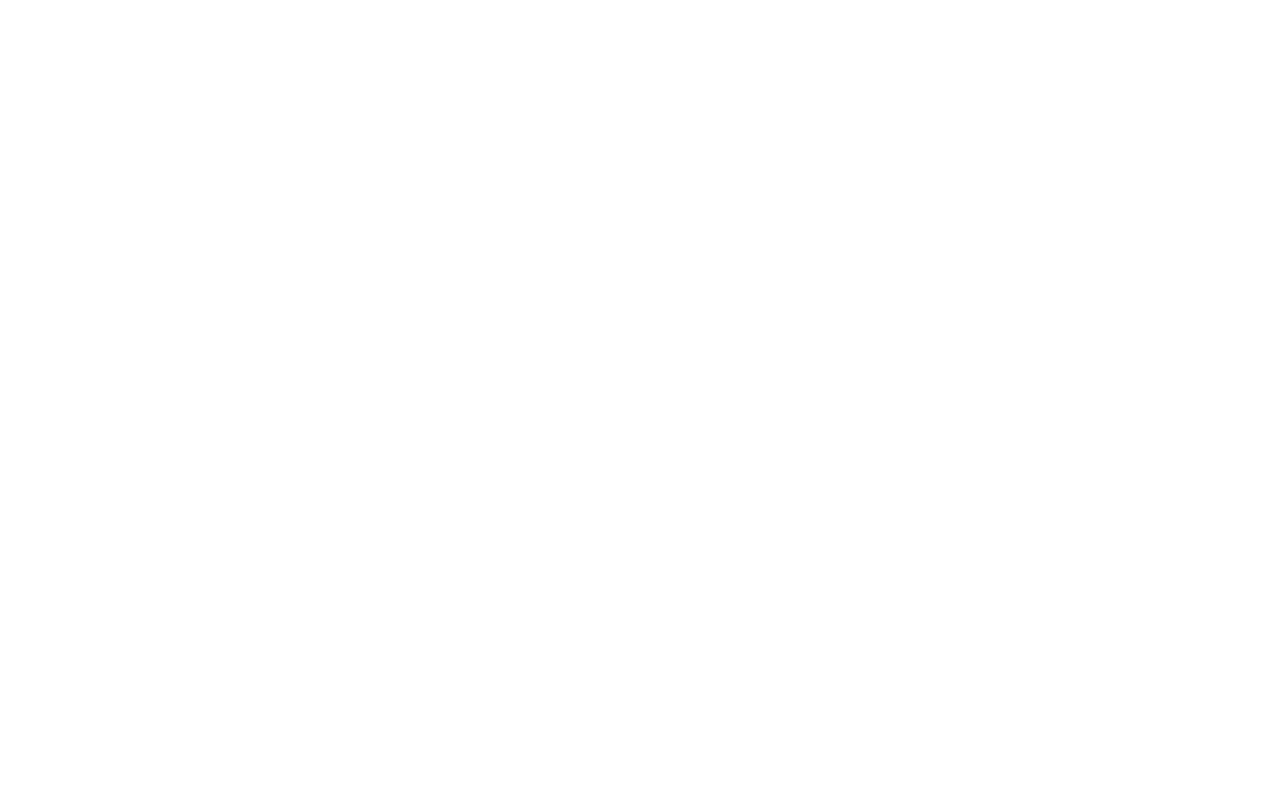
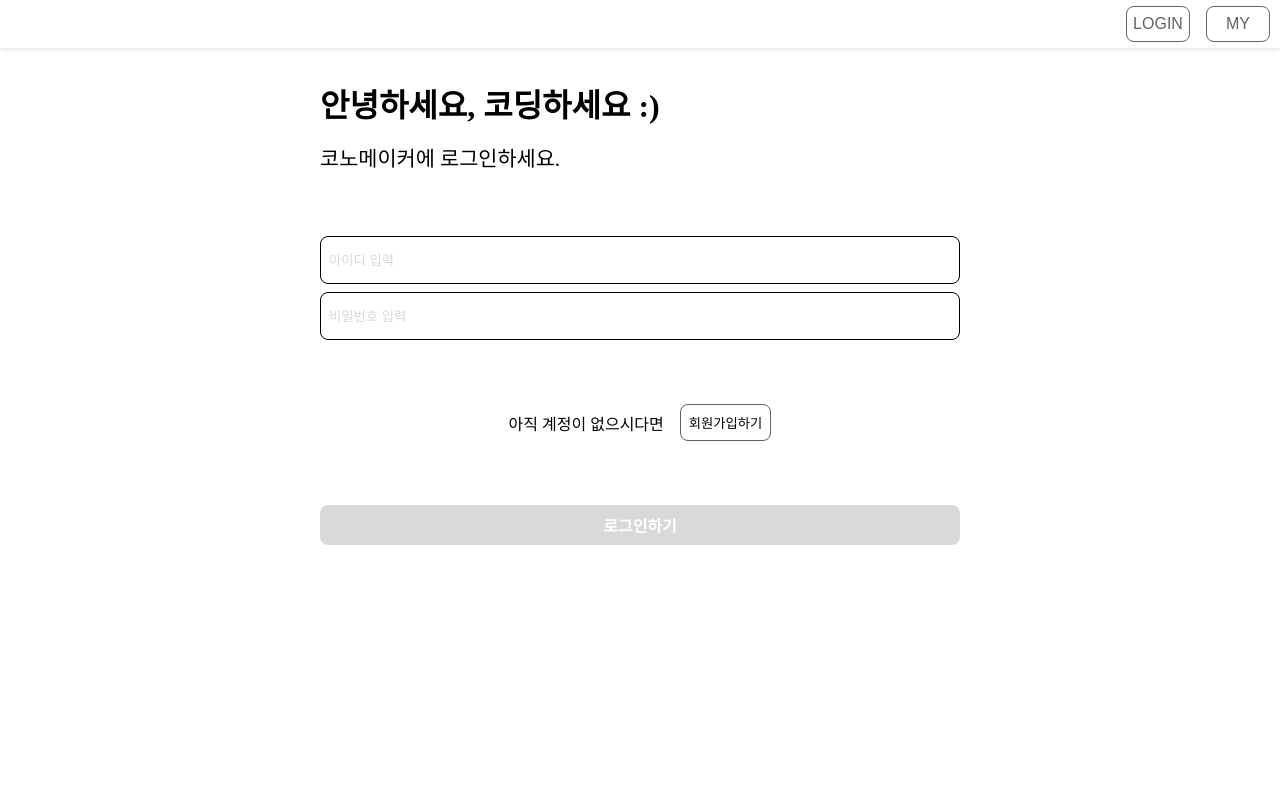
Before and after one commit to AlgorithmGenerator/AlgorithmGenerator-Web, a React (Vite) app in the folder conomoproject/: page /loginpage in a window 1280 px wide. Before the commit this address had no page. Shown: the top 800 px of the page. Built offline with nearby package versions, Linux system fonts and the light colour scheme.

Commit message:
[ADD] 로그인 화면 추가

```diff
--- a/conomoproject/src/Router.jsx
+++ b/conomoproject/src/Router.jsx
@@ -2,6 +2,9 @@
 import { BrowserRouter as Router, Route, Routes, useNavigate, useLocation } from 'react-router-dom';
 import Layout from './components/Layout';
 import HomePage from './pages/mainpage/mainpage';
+import LoginPage from './components/header/login';
+import SignupPage from './components/header/signup';
+import MyPage from './components/header/mypage';
 
 const AppRouter = () => {
     return (
@@ -9,6 +12,9 @@
             <Routes>
                 <Route path="/" element={<Layout />}>
                     <Route index element={<HomePage />} />
+                    <Route path='/loginpage' element={<LoginPage />} />
+                    <Route path='/signuppage' element={<SignupPage />} />
+                    <Route path='/mypage' element={<MyPage />} />
                 </Route>
             </Routes>
         </Router>
--- a/conomoproject/src/components/header/header.jsx
+++ b/conomoproject/src/components/header/header.jsx
@@ -10,7 +10,6 @@
   top: 0;
   width: 100%;
   height: 6vh;
-  z-index: 99;
   display: flex;
   flex-direction: row;
   align-items: center;
@@ -41,10 +40,21 @@
         navigate('/mypage');
     }
 
+    // 원래는 브라우저 로그인 기록 검사해서, 내역 있으면 바로 메인/없으면 로그인(회원가입) 화면 라우팅인데,
+    // 개발 단계에서는 빠른 UI 제작을 위해 일단 로그인/회원가입 화면으로 이동하는 버튼을 달아뒀어요.
+    // 나중에 기획대로 로직 변경하고, 지금은 간퍈하게 버튼 타고 들어가서 UI 만듭시당 ~
+
+    const GoLogin = () => {
+        navigate('/loginpage');
+    }
+
     return (
         <HeaderContainer>
             <CustomRow width='100%' justifyContent='space-between'>
-                <CustomRow width='100%' justifyContent='flex-end'>
+                <CustomRow width='100%' justifyContent='flex-end' gap='1rem'>
+                    <Button onClick={GoLogin}>
+                        <CustomFont color='#626262' font='1rem'>LOGIN</CustomFont>
+                    </Button>
                     <Button onClick={GoMy}>
                         <CustomFont color='#626262' font='1rem'>MY</CustomFont>
                     </Button>
--- a/conomoproject/src/components/header/login.jsx
+++ b/conomoproject/src/components/header/login.jsx
@@ -0,0 +1,159 @@
+import React, { useState } from 'react';
+import styled from 'styled-components';
+import { useNavigate } from 'react-router-dom';
+import CustomRow from '../container/CustomRow';
+import CustomColumn from '../container/CustomColumn';
+import CustomFont from '../container/CustomFont';
+
+const ContainerCenter = styled.div`
+  display: flex;
+  flex-direction: column;
+  align-items: center;
+  width: 100%;
+  min-height: 100vh;
+`;
+
+const PageContainer = styled(ContainerCenter)`
+  width: 100%;
+  display: flex;
+  flex-direction: column;
+  justify-content: flex-start;
+  gap: 4rem;
+  position: relative;
+  background-color: white;
+`;
+
+const Button = styled.button`
+  border: 1px solid #626262;
+  border-radius: 0.5rem;
+  background-color: transparent;
+  display: flex;
+  align-items: center;
+  justify-content: center;
+  padding: 0.5rem;
+  cursor: pointer;
+`;
+
+const Button2 = styled.button`
+  border: none;
+  border-radius: 0.5rem;
+  background-color: ${(props) => (props.disabled ? '#D9D9D9' : 'black')};
+  width: 50%;
+  display: flex;
+  align-items: center;
+  justify-content: center;
+  padding: 0.5rem;
+  cursor: ${(props) => (props.disabled ? 'not-allowed' : 'pointer')};
+`;
+
+const IDInput = styled.input.attrs({
+    placeholder: '아이디 입력',
+})`
+  width: 50%;
+  height: 3rem;
+  border: 1px solid black;
+  border-radius: 0.5rem;
+  padding: 0.5rem;
+  box-sizing: border-box;
+
+  &::placeholder {
+    color: #D9D9D9;
+  }
+`;
+
+const PWInput = styled.input.attrs({
+    placeholder: '비밀번호 입력',
+    type: 'password',
+})`
+  width: 50%;
+  height: 3rem;
+  border: 1px solid black;
+  border-radius: 0.5rem;
+  padding: 0.5rem;
+  box-sizing: border-box;
+
+  &::placeholder {
+    color: #D9D9D9;
+  }
+`;
+
+const ModalBackground = styled.div`
+  position: fixed;
+  top: 0;
+  left: 0;
+  width: 100%;
+  height: 100%;
+  background-color: rgba(0, 0, 0, 0.5);
+  display: flex;
+  justify-content: center;
+  align-items: center;
+`;
+
+const Modal = styled.div`
+  background-color: white;
+  padding: 2rem;
+  border-radius: 0.5rem;
+  box-shadow: 0 2px 10px rgba(0, 0, 0, 0.1);
+`;
+
+const LoginPage = () => {
+    const navigate = useNavigate();
+    const [id, setId] = useState('');
+    const [pw, setPw] = useState('');
+    const [showModal, setShowModal] = useState(false);
+
+    const isButtonDisabled = id === '' || pw === '';
+
+    const goSignup = () => {
+        navigate('/signuppage');
+    }
+
+    const doneLogin = () => {
+        if (!isButtonDisabled) {
+            setShowModal(true);
+            setTimeout(() => {
+                setShowModal(false);
+                navigate('/');
+            }, 2000);
+        }
+    }
+
+    return (
+        <ContainerCenter>
+            <PageContainer>
+                <CustomColumn width='100%' alignItems='center' justifyContent='center' gap='1rem'>
+                    <CustomRow width='50%' alignItems='center' justifyContent='flex-start'>
+                        <CustomFont color='black' fontWeight='bold' font='2rem'>안녕하세요, 코딩하세요 :)</CustomFont>
+                    </CustomRow>
+                    <CustomRow width='50%' alignItems='center' justifyContent='flex-start'>
+                        <CustomFont color='black' font='1.3rem'>코노메이커에 로그인하세요.</CustomFont>
+                    </CustomRow>
+                </CustomColumn>
+
+                <CustomColumn width='100%' alignItems='center' justifyContent='center' gap='0.5rem'>
+                    <IDInput value={id} onChange={(e) => setId(e.target.value)} />
+                    <PWInput value={pw} onChange={(e) => setPw(e.target.value)} />
+                </CustomColumn>
+
+                <CustomRow width='100%' alignItems='center' justifyContent='center' gap='1rem'>
+                    <CustomFont color='black' font='1rem'>아직 계정이 없으시다면</CustomFont>
+                    <Button onClick={goSignup}>회원가입하기</Button>
+                </CustomRow>
+
+                <Button2 onClick={doneLogin} disabled={isButtonDisabled}>
+                    <CustomFont color='white' fontWeight='bold' font='1rem'>로그인하기</CustomFont>
+                </Button2>
+
+                {showModal && (
+                    <ModalBackground>
+                        <Modal>
+                            <CustomFont color='black' fontWeight='bold' font='1.2rem'>로그인되었습니다!</CustomFont>
+                        </Modal>
+                    </ModalBackground>
+                )}
+            </PageContainer>
+        </ContainerCenter>
+    );
+};
+
+export default LoginPage;
--- /dev/null
+++ b/conomoproject/src/components/header/mypage.jsx
@@ -0,0 +1,32 @@
+import React from 'react';
+import styled from 'styled-components';
+
+const ContainerCenter = styled.div`
+  display: flex;
+  flex-direction: column;
+  align-items: center;
+  width: 100%;
+  min-height: 100vh;
+`;
+
+const PageContainer = styled(ContainerCenter)`
+  width: 100%;
+  display: flex;
+  flex-direction: column;
+  justify-content: flex-start;
+  gap: 4rem;
+  position: relative;
+  background-color: white;
+`;
+
+const MyPage = () => {
+    return (
+        <ContainerCenter>
+            <PageContainer>
+                여기는 마이페이지
+            </PageContainer>
+        </ContainerCenter>
+    );
+};
+
+export default MyPage;
--- a/conomoproject/src/components/header/signup.jsx
+++ b/conomoproject/src/components/header/signup.jsx
@@ -0,0 +1,56 @@
+import React from 'react';
+import styled from 'styled-components';
+import { useNavigate } from 'react-router-dom';
+import CustomRow from '../container/CustomRow';
+import CustomColumn from '../container/CustomColumn';
+import CustomFont from '../container/CustomFont';
+
+const ContainerCenter = styled.div`
+  display: flex;
+  flex-direction: column;
+  align-items: center;
+  width: 100%;
+  min-height: 100vh;
+`;
+
+const PageContainer = styled(ContainerCenter)`
+  width: 100%;
+  display: flex;
+  flex-direction: column;
+  justify-content: flex-start;
+  gap: 4rem;
+  position: relative;
+  background-color: white;
+`;
+
+const Button = styled.button`
+border: 1px solid #626262;
+border-radius: 0.5rem;
+background-color: transparent;
+
+display: flex;
+align-items: center;
+justify-content: center;
+padding: 0.5rem;
+cursor: pointer;
+`;
+
+const SignupPage = () => {
+    const navigate = useNavigate();
+
+    const doneSignup = () => {
+        navigate('/');
+    }
+
+    return (
+        <ContainerCenter>
+            <PageContainer>
+                여기는 회원가입 화면
+
+                <Button onClick={doneSignup}>회원가입 완료</Button>
+            </PageContainer>
+        </ContainerCenter>
+    );
+};
+
+export default SignupPage;
```
